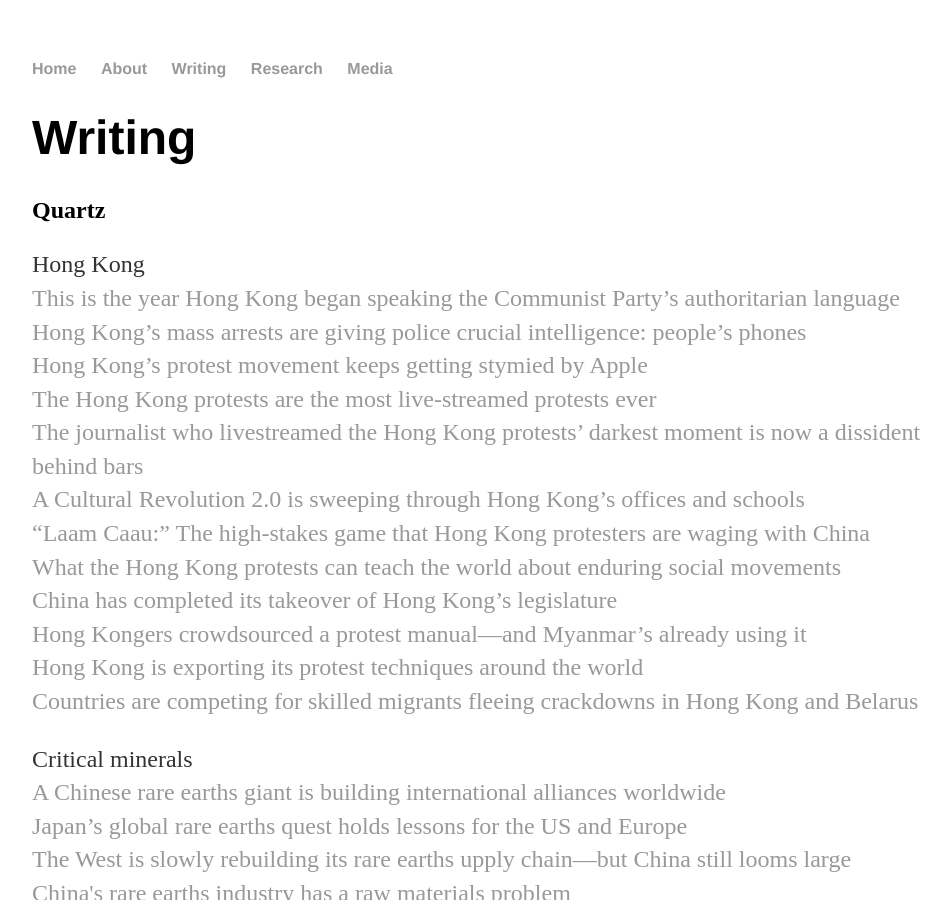
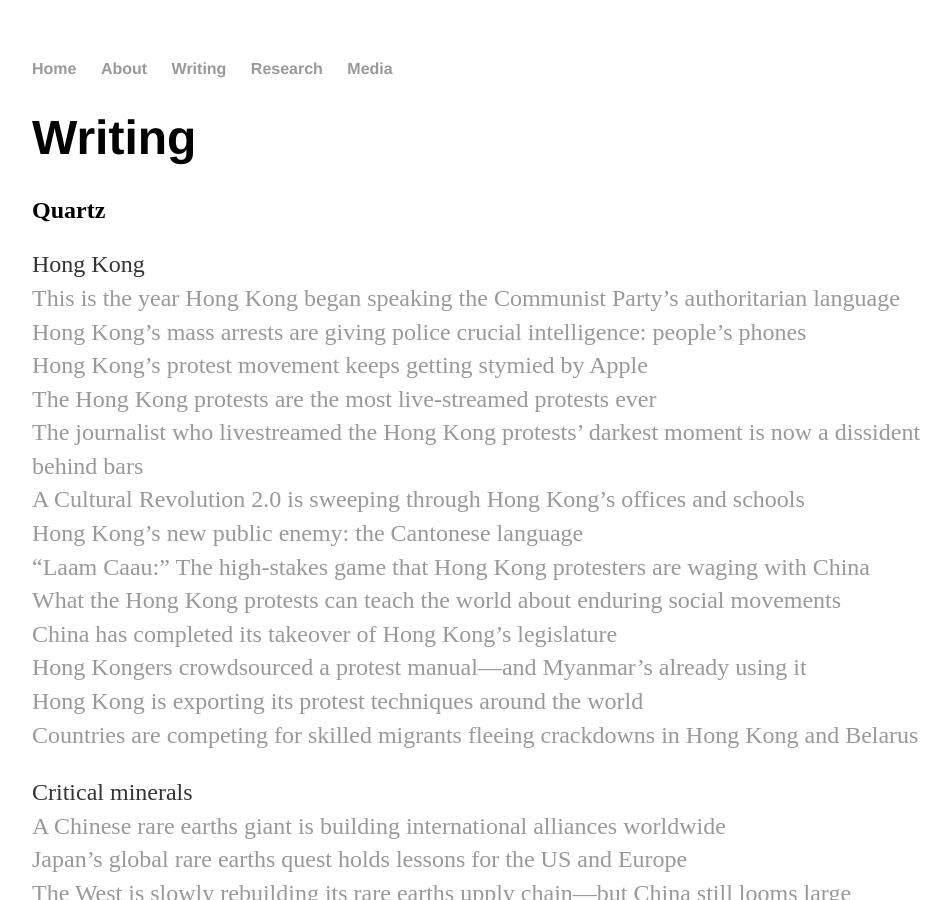
Before and after one commit to marykmhui/marykmhui, a Jekyll site: the page built from writing/index.html, in a window 1280 px wide and 900 px high. Shown: the whole window, without its empty margins (160-1111 px from the left). Built offline with Jekyll 4.4.1, drawn with Linux system fonts in a browser that asks for light colours.

Commit message:
Update index.html

```diff
--- a/writing/index.html
+++ b/writing/index.html
@@ -12,6 +12,7 @@
 					<a href="https://qz.com/1737197/hong-kong-protests-are-most-live-streamed-ever/">The Hong Kong protests are the most live-streamed protests ever</a><br>
 					<a href="https://qz.com/1987247/a-journalist-who-covered-hong-kong-protests-now-faces-life-in-jail/">The journalist who livestreamed the Hong Kong protests’ darkest moment is now a dissident behind bars</a><br>
 					<a href="https://qz.com/1882496/cultural-revolution-2-0-political-repression-sweeps-hong-kong-workplaces">A Cultural Revolution 2.0 is sweeping through Hong Kong’s offices and schools</a><br>
+					<a href="https://qz.com/hong-kong-s-new-public-enemy-the-cantonese-language-1850780591">Hong Kong’s new public enemy: the Cantonese language</a><br>
 					<a href="https://qz.com/1873189/hong-kong-protesters-gamble-national-security-law-will-backfire-on-china">“Laam Caau:” The high-stakes game that Hong Kong protesters are waging with China</a><br>
 					<a href="https://qz.com/1695788/the-hong-kong-protests-epitomize-a-resilient-social-movement">What the Hong Kong protests can teach the world about enduring social movements</a><br>
 					<a href="https://qz.com/1931705/china-exerts-its-control-over-hong-kongs-legislative-council">China has completed its takeover of Hong Kong’s legislature</a><br>
```
